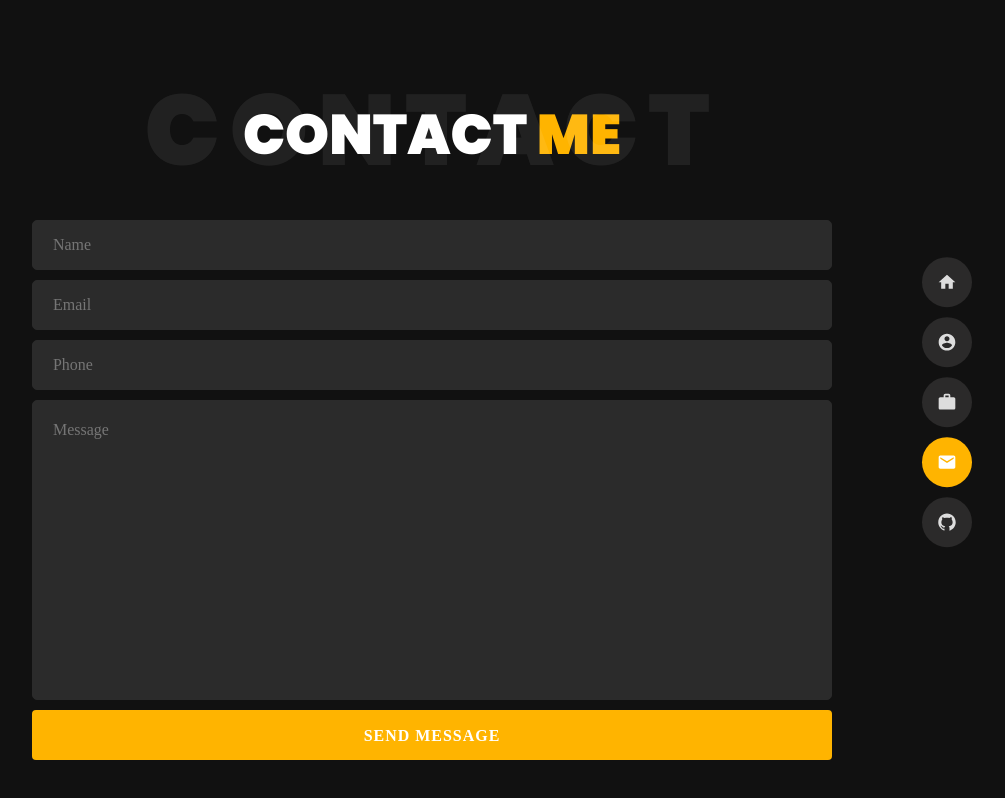
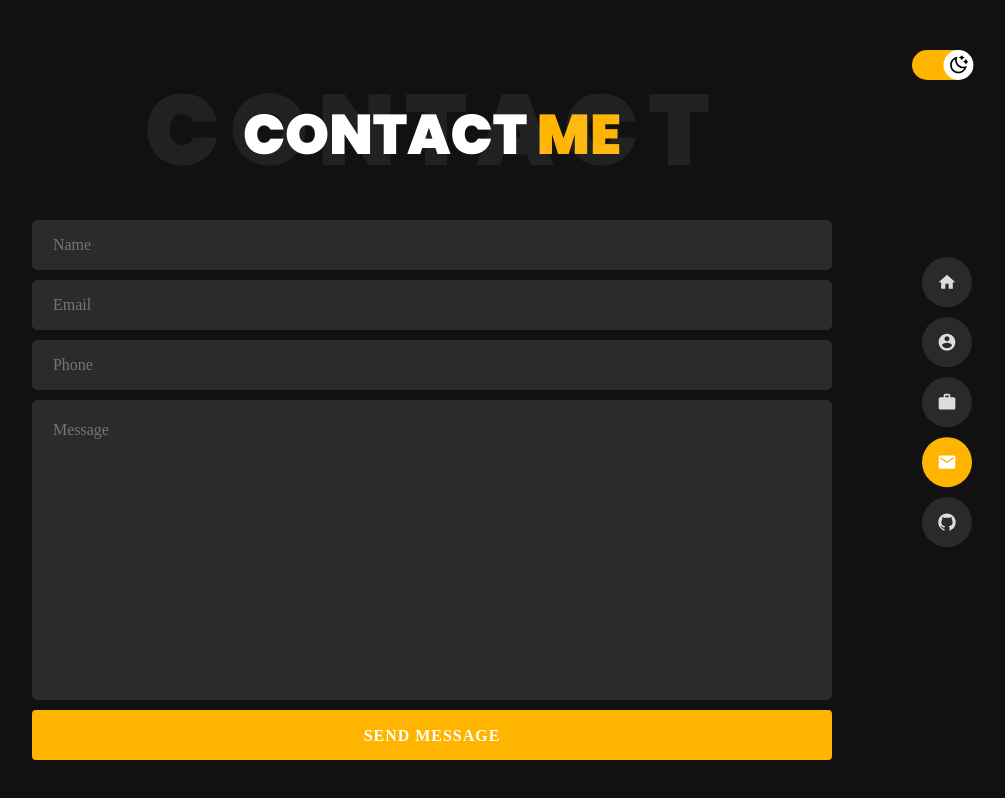
Before and after one commit to yesorad/profile, a React (Create React App) app: page /contact in a window 1280 px wide. Shown: the whole page, without its empty margins (208-1213 px from the left). Built offline with nearby package versions, Linux system fonts and the light colour scheme.

Commit message:
dark / light mode theme

```diff
--- a/src/App.js
+++ b/src/App.js
@@ -1,18 +1,16 @@
 import React from 'react';
 import { Route } from 'react-router-dom';
 import home from './pages/home';
-import { ThemeProvider } from 'styled-components';
 import contact from './pages/contact';
 import portfolio from './pages/portfolio';
 import Layout from './layout/Layout';
-// eslint-disable-next-line no-unused-vars
-import { darkTheme, lightTheme } from './styles/theme';
 import Header from './layout/Header';
 import GlobalStyles from './styles/GlobalStyles';
+import ProviderContainer from './containers/ProviderContainer';
 
 function App() {
   return (
-    <ThemeProvider theme={darkTheme}>
+    <ProviderContainer>
       <GlobalStyles />
       <Layout>
         <Header />
@@ -20,7 +18,7 @@ function App() {
         <Route path="/portfolio" component={portfolio} />
         <Route path="/contact" component={contact} />
       </Layout>
-    </ThemeProvider>
+    </ProviderContainer>
   );
 }
 
--- a/src/components/Main.js
+++ b/src/components/Main.js
@@ -10,13 +10,14 @@ const MainBlock = styled.section`
 `;
 
 const ColorBlock = styled.aside`
-  background: ${({ theme }) => theme.subColor};
+  background-color: ${({ theme }) => theme.subColor};
   position: fixed;
   height: 200%;
   width: 100%;
   transform: rotate(-15deg);
   left: -83%;
   top: -50%;
+  transition: background-color 0.3s;
 `;
 const TemplateBlock = styled.article`
   width: calc(100% - 3.75rem);
--- /dev/null
+++ b/src/components/Theme.js
@@ -0,0 +1,40 @@
+import React from 'react';
+import styled from 'styled-components';
+import { RiMoonClearLine, RiSunLine } from 'react-icons/ri';
+
+const ThemeBlock = styled.aside`
+  width: 2.5rem;
+  height: 1.25rem;
+  border-radius: 4.166rem;
+  background: ${({ theme }) => theme.subColor};
+  position: absolute;
+  top: 2.083rem;
+  right: 4.166rem;
+  box-sizing: border-box;
+  cursor: pointer;
+`;
+
+const ModeIcon = styled.div`
+  width: 100%;
+  height: 100%;
+
+  svg {
+    color: #000;
+    width: 0.833rem;
+    height: 0.833rem;
+    padding: 0.208rem;
+    background: #fff;
+    border-radius: 50%;
+    transform: ${({ theme }) => theme.position};
+  }
+`;
+
+function Theme({ theme, ToggleTheme }) {
+  return (
+    <ThemeBlock onClick={ToggleTheme}>
+      <ModeIcon>{theme.isDark ? <RiMoonClearLine /> : <RiSunLine />}</ModeIcon>
+    </ThemeBlock>
+  );
+}
+
+export default Theme;
--- /dev/null
+++ b/src/containers/ProviderContainer.js
@@ -0,0 +1,17 @@
+import React, { useCallback } from 'react';
+import { useSelector } from 'react-redux';
+import { ThemeProvider } from 'styled-components';
+// eslint-disable-next-line no-unused-vars
+import { darkTheme, lightTheme } from '../styles/theme';
+
+function ProviderContainer({ children }) {
+  const theme = useSelector((state) => state.theme);
+
+  const themeMode = useCallback(() => (theme.isDark ? darkTheme : lightTheme), [
+    theme.isDark,
+  ]);
+
+  return <ThemeProvider theme={themeMode}>{children}</ThemeProvider>;
+}
+
+export default ProviderContainer;
--- /dev/null
+++ b/src/containers/ThemeContainer.js
@@ -0,0 +1,14 @@
+import React, { useCallback } from 'react';
+import { useSelector, useDispatch } from 'react-redux';
+import { toggleTheme } from '../modules/theme';
+import Theme from '../components/Theme';
+
+function ThemeContainer() {
+  const theme = useSelector((state) => state.theme);
+  const dispatch = useDispatch();
+  const ToggleTheme = useCallback(() => dispatch(toggleTheme()), [dispatch]);
+
+  return <Theme theme={theme} ToggleTheme={ToggleTheme} />;
+}
+
+export default ThemeContainer;
--- a/src/layout/Header.js
+++ b/src/layout/Header.js
@@ -8,6 +8,7 @@ import {
 } from 'react-icons/md';
 import { AiFillGithub } from 'react-icons/ai';
 import styled from 'styled-components';
+import ThemeContainer from '../containers/ThemeContainer';
 
 const HeaderBlock = styled.header`
   position: fixed;
@@ -42,7 +43,7 @@ const NavBlock = styled.nav`
         right: 1.041rem;
         opacity: 0;
         height: 2.083rem;
-        transition: 0.5s;
+        transition: 0.3s;
       }
       a {
         width: 2.083rem;
@@ -55,7 +56,7 @@ const NavBlock = styled.nav`
         display: inline-block;
         z-index: 10;
         position: relative;
-        transition: 0.5s;
+        transition: 0.3s;
 
         &.active {
           color: ${({ theme }) => theme.menuActive};
@@ -82,6 +83,7 @@ const NavBlock = styled.nav`
 function Header() {
   return (
     <HeaderBlock>
+      <ThemeContainer />
       <NavBlock>
         <ul>
           <li>
@@ -92,7 +94,7 @@ function Header() {
           </li>
           <li>
             <span>ABOUT</span>
-            <a href="/">
+            <a href="#;">
               <MdAccountCircle />
             </a>
           </li>
@@ -110,7 +112,7 @@ function Header() {
           </li>
           <li>
             <span>GITHUB</span>
-            <a href="/">
+            <a href="//github.com/yesorad" target="blank">
               <AiFillGithub />
             </a>
           </li>
--- a/src/layout/Layout.js
+++ b/src/layout/Layout.js
@@ -6,8 +6,9 @@ const Template = styled.section`
   height: 100%;
   min-height: 100vh;
   overflow: hidden;
-  background: ${({ theme }) => theme.bgColor};
+  background-color: ${({ theme }) => theme.bgColor};
   position: relative;
+  transition: background-color 0.3s;
 `;
 
 function Layout({ children }) {
--- a/src/modules/index.js
+++ b/src/modules/index.js
@@ -1,8 +1,10 @@
 import { combineReducers } from 'redux';
 import modal from './modal';
+import theme from './theme';
 
 const rootReducer = combineReducers({
   modal,
+  theme,
 });
 
 export default rootReducer;
--- /dev/null
+++ b/src/modules/theme.js
@@ -0,0 +1,21 @@
+const TOGGLE_THEME = 'TOGGLE_THEME';
+
+export const toggleTheme = () => ({
+  type: 'TOGGLE_THEME',
+});
+
+const initialState = {
+  isDark: true,
+};
+
+export default function theme(state = initialState, action) {
+  switch (action.type) {
+    case TOGGLE_THEME:
+      return {
+        ...state,
+        isDark: !state.isDark,
+      };
+    default:
+      return state;
+  }
+}
--- a/src/styles/theme.js
+++ b/src/styles/theme.js
@@ -16,6 +16,7 @@ export const darkTheme = {
   menuColor: '#ddd',
   menuActive: '#fff',
   btnColor: '#fff',
+  position: 'translateX(105%)',
 };
 
 export const lightTheme = {
@@ -35,4 +36,5 @@ export const lightTheme = {
   menuColor: '#666',
   menuActive: '#fff',
   btnColor: '#fff',
+  position: 'translateX(-5%)',
 };
```
